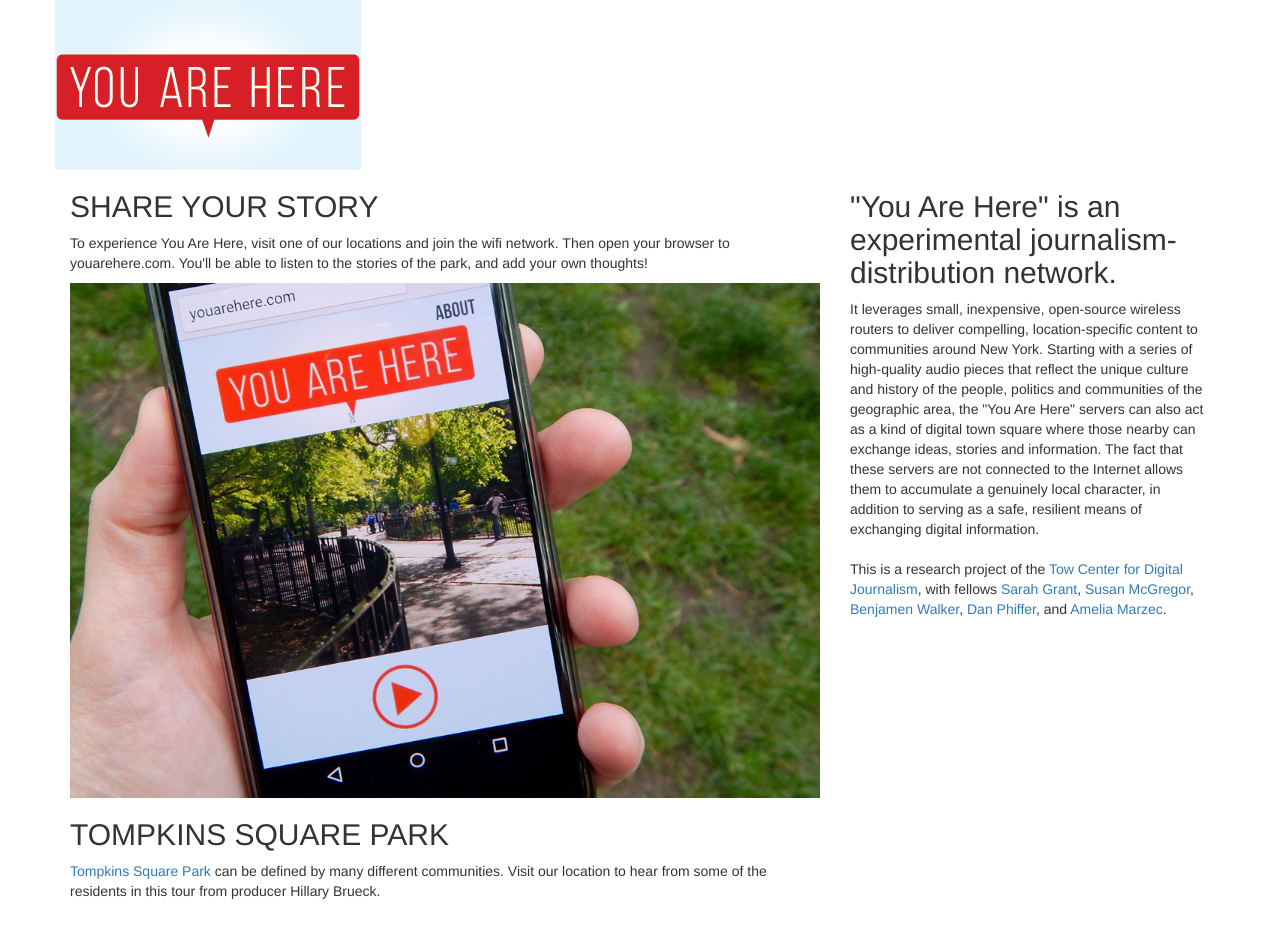
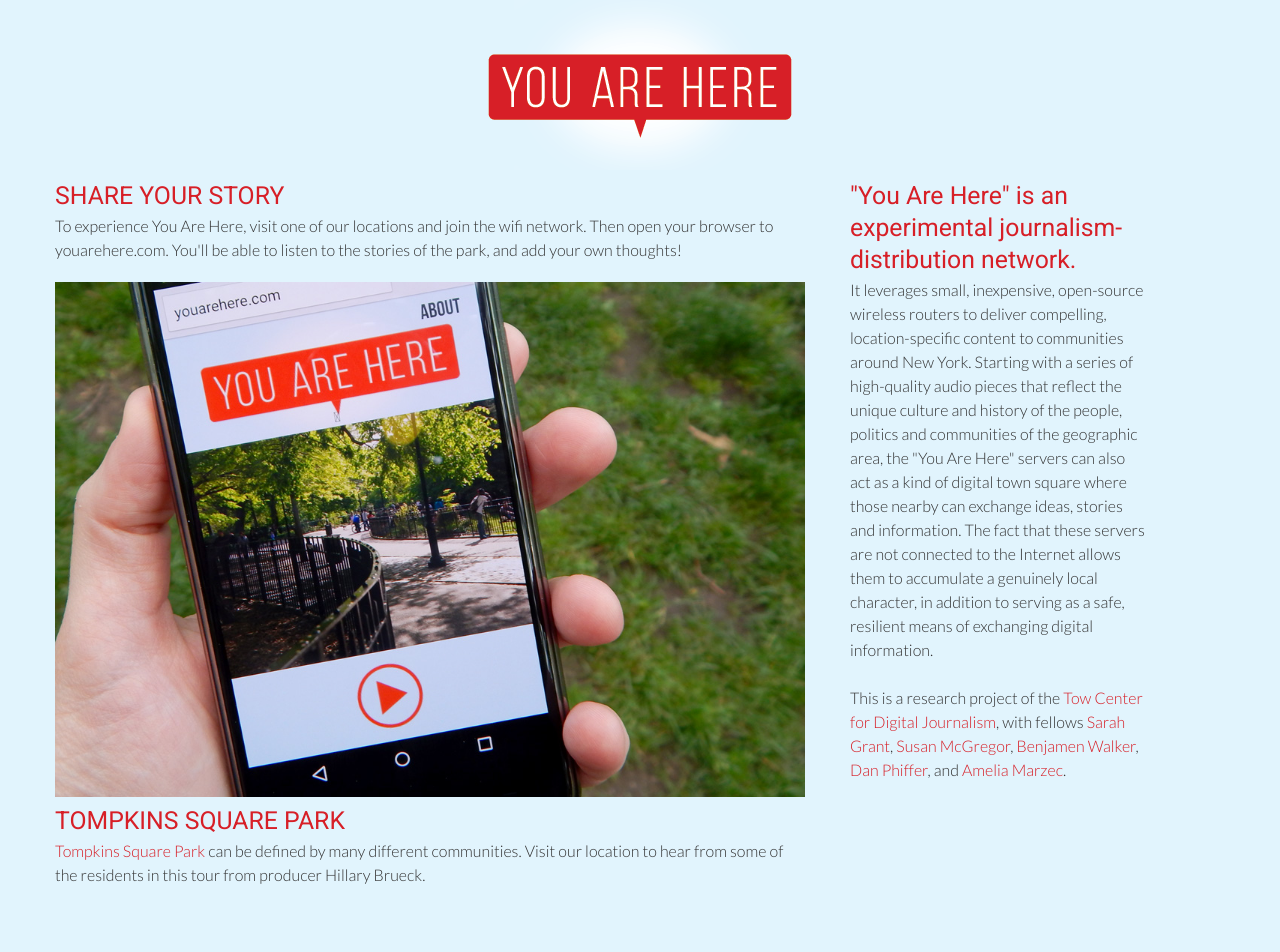
Before and after one commit to TowCenter/YouAreHere, a Jekyll site: the page built from index.html, in a window 1280 px wide. Shown: the top 952 px of the page. Built offline with Jekyll 4.4.1, drawn with Linux system fonts in a browser that asks for light colours; nearby versions of some CDN libraries; some web fonts are replaced; library files that are not in the unit come from our copies; comment, search, counter and statistics services are not loaded; grey boxes are pictures that could not be loaded.

Commit message:
Update default.html

```diff
--- a/_includes/themes/bootstrap-3/default.html
+++ b/_includes/themes/bootstrap-3/default.html
@@ -24,7 +24,7 @@
 
     <link href='http://fonts.googleapis.com/css?family=Lato:300,400,700' rel='stylesheet' type='text/css'>
     <link href="{{ ASSET_PATH }}/css/style.css?body=1" rel="stylesheet" type="text/css" media="all">
-    <link href="{{ ASSET_PATH }}assets/themes/bootstrap-3/css/style.css?body=1" rel="stylesheet" type="text/css" media="all">
+    <link href="{{ ASSET_PATH }}bootstrap-3/css/style.css?body=1" rel="stylesheet" type="text/css" media="all">
 
     <!-- HTML5 Shim and Respond.js IE8 support of HTML5 elements and media queries -->
     <!-- WARNING: Respond.js doesn't work if you view the page via file:// -->
```
